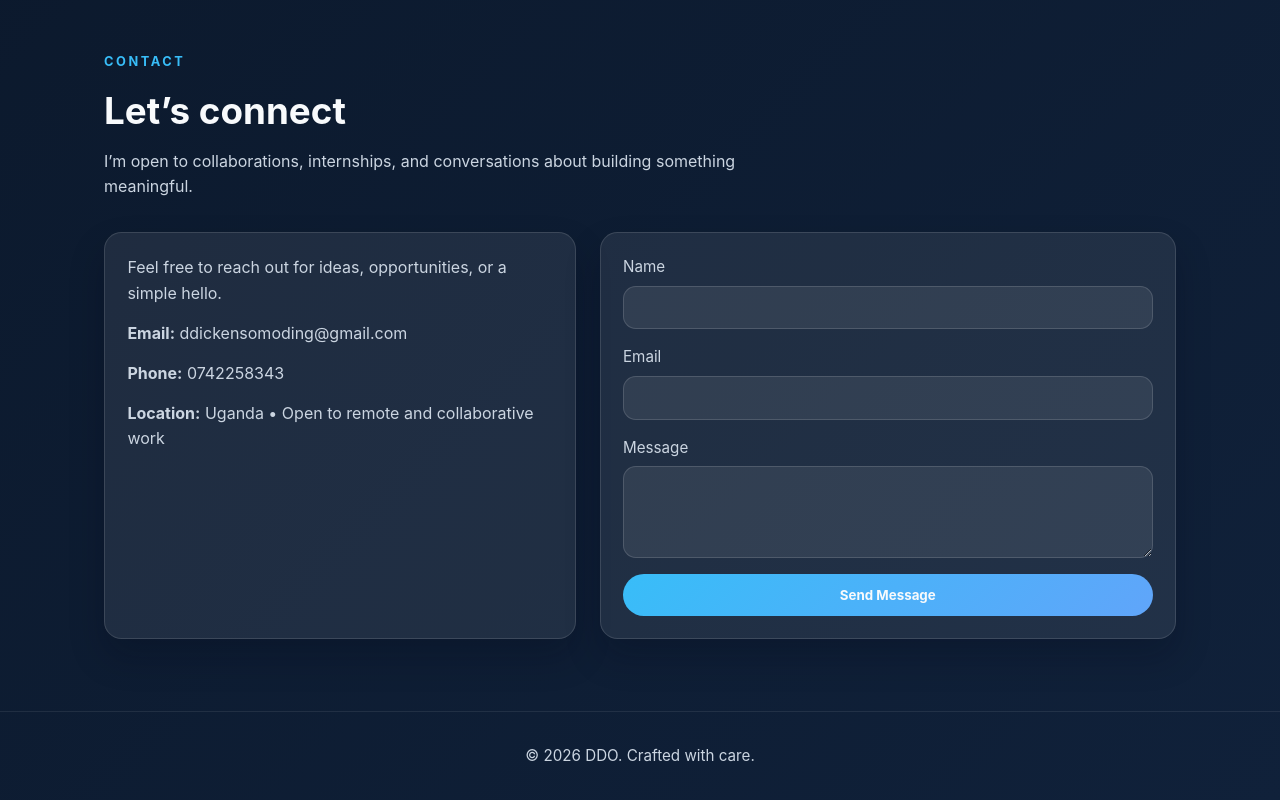
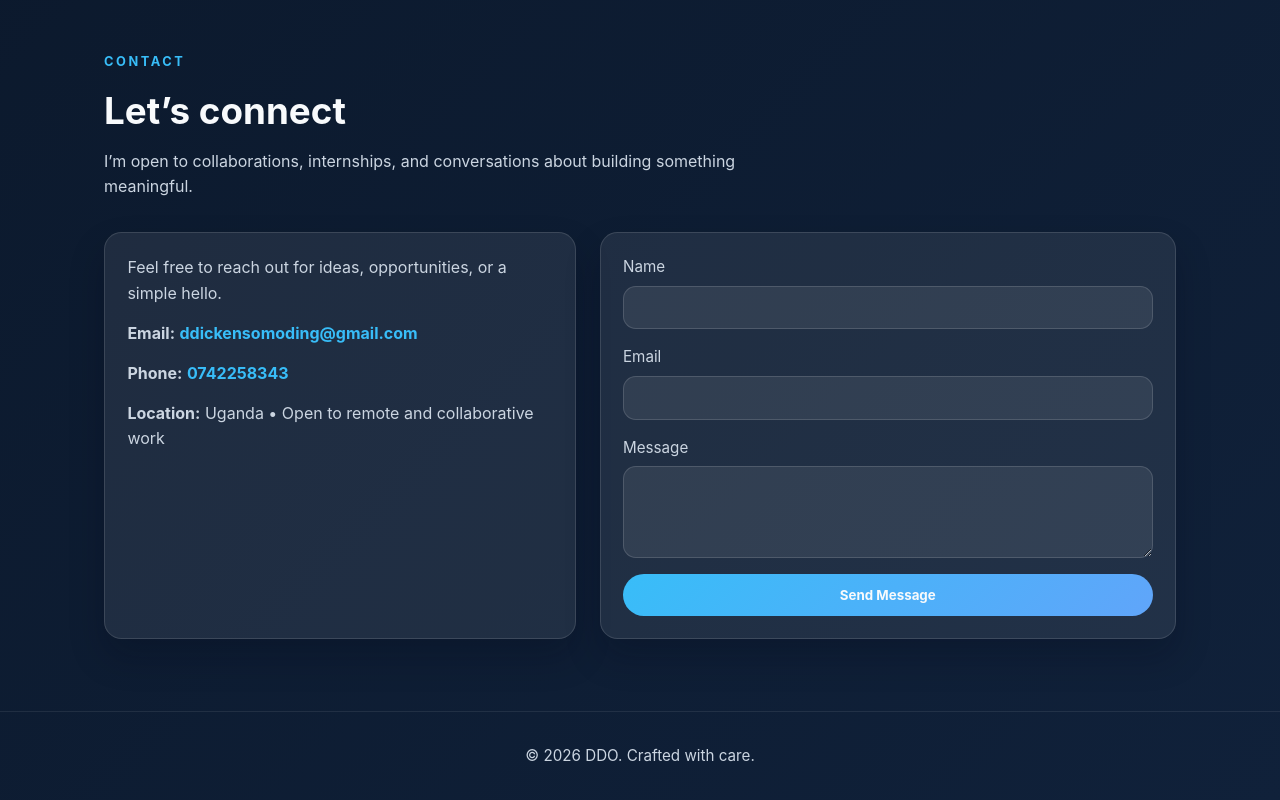
Before and after one commit to Dickens12-derrick/Dickens_Portfolio, a React (Vite) app in the folder my-portfolio/: page / in a window 1280 px wide. Shown: the part 2420-3220 px from the top of the page. Built offline with nearby package versions, Linux system fonts and the light colour scheme.

Commit message:
Modified the contact section

```diff
--- a/my-portfolio/src/App.css
+++ b/my-portfolio/src/App.css
@@ -368,6 +368,37 @@
   color: var(--text-secondary);
 }
 
+.contact-link {
+  display: inline-flex;
+  align-items: center;
+  gap: 0.35rem;
+  color: var(--accent);
+  font-weight: 700;
+  transition: color 0.2s ease, transform 0.2s ease;
+}
+
+.contact-link:hover,
+.contact-link:focus-visible {
+  color: var(--text-primary);
+  transform: translateX(2px);
+}
+
+.contact-link::after {
+  content: attr(data-hover);
+  margin-left: 0.35rem;
+  font-size: 0.78rem;
+  color: var(--text-secondary);
+  opacity: 0;
+  transform: translateX(-4px);
+  transition: opacity 0.2s ease, transform 0.2s ease;
+}
+
+.contact-link:hover::after,
+.contact-link:focus-visible::after {
+  opacity: 1;
+  transform: translateX(0);
+}
+
 .contact-form {
   display: flex;
   flex-direction: column;
@@ -399,6 +430,18 @@
   background-color: var(--surface-bg);
   color: var(--text-primary);
   transition: background 0.35s ease, border-color 0.35s ease, color 0.35s ease;
+}
+
+.form-group input:-webkit-autofill,
+.form-group input:-webkit-autofill:hover,
+.form-group input:-webkit-autofill:focus,
+.form-group textarea:-webkit-autofill,
+.form-group textarea:-webkit-autofill:hover,
+.form-group textarea:-webkit-autofill:focus {
+  -webkit-text-fill-color: var(--text-primary);
+  -webkit-box-shadow: 0 0 0px 1000px var(--surface-bg) inset;
+  box-shadow: 0 0 0px 1000px var(--surface-bg) inset;
+  border-color: var(--accent);
 }
 
 .form-group input:focus,
--- a/my-portfolio/src/App.jsx
+++ b/my-portfolio/src/App.jsx
@@ -211,22 +211,32 @@ export default function App() {
           <div className="contact-container">
             <div className="contact-info">
               <p>Feel free to reach out for ideas, opportunities, or a simple hello.</p>
-              <p><strong>Email:</strong> ddickensomoding@gmail.com</p>
-              <p><strong>Phone:</strong> 0742258343</p>
+              <p>
+                <strong>Email:</strong>{' '}
+                <a className="contact-link" href="mailto:ddickensomoding@gmail.com" data-hover="Send email" aria-label="Send an email to Derrick Dickens Omoding">
+                  ddickensomoding@gmail.com
+                </a>
+              </p>
+              <p>
+                <strong>Phone:</strong>{' '}
+                <a className="contact-link" href="tel:+256742258343" data-hover="Call now" aria-label="Call Derrick Dickens Omoding">
+                  0742258343
+                </a>
+              </p>
               <p><strong>Location:</strong> Uganda • Open to remote and collaborative work</p>
             </div>
             <form className="contact-form" action="mailto:ddickensomoding@gmail.com" method="post" encType="text/plain">
               <div className="form-group">
                 <label htmlFor="name">Name</label>
-                <input type="text" id="name" name="name" required />
+                <input type="text" id="name" name="name" autoComplete="name" required />
               </div>
               <div className="form-group">
                 <label htmlFor="email">Email</label>
-                <input type="email" id="email" name="email" required />
+                <input type="email" id="email" name="email" autoComplete="email" required />
               </div>
               <div className="form-group">
                 <label htmlFor="message">Message</label>
-                <textarea id="message" name="message" rows="4" required></textarea>
+                <textarea id="message" name="message" rows="4" autoComplete="off" required></textarea>
               </div>
               <button type="submit" className="btn btn-primary">Send Message</button>
             </form>
```
